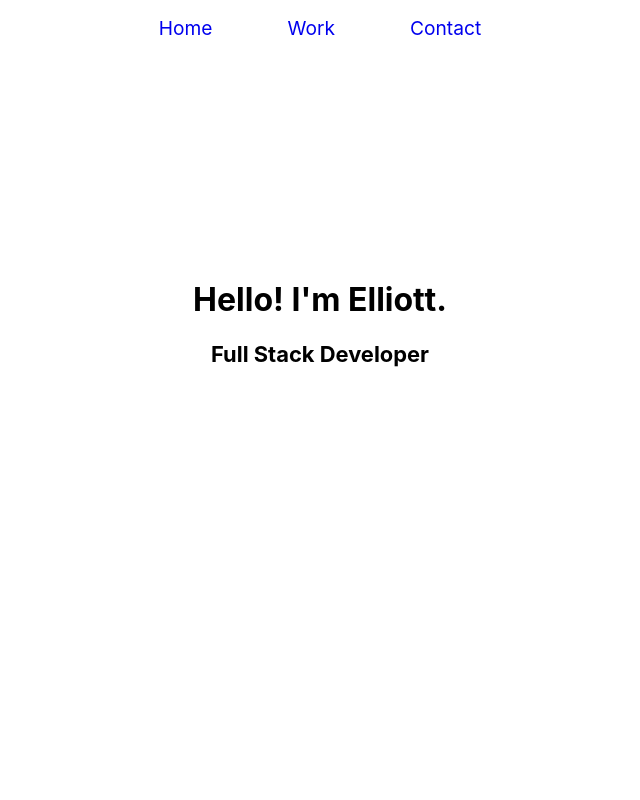
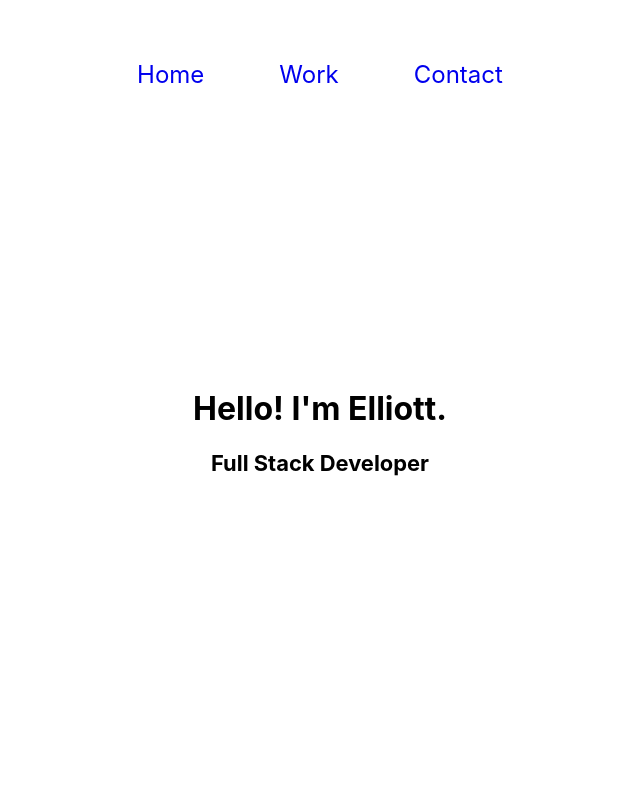
Before and after one commit to JonesElliott/My-Portfolio, a React (Create React App) app: page / in a window 1280 px wide. Shown: the top 800 px of the page, without its empty margins (320-960 px from the left). Built offline with nearby package versions, Linux system fonts and the light colour scheme.

Commit message:
Made navbar sticky to top

```diff
--- a/src/components/nav/navbar.css
+++ b/src/components/nav/navbar.css
@@ -1,3 +1,12 @@
+nav.sticky {
+    position: -webkit-sticky;
+    position: sticky;
+    top: 0;
+    /* background-color: yellow; */
+    padding: 40px;
+    font-size: 20px;
+}
+
 ul {
     padding-left: 75px;
 }
--- a/src/components/nav/navbar.js
+++ b/src/components/nav/navbar.js
@@ -3,7 +3,7 @@ import './navbar.css';
 
 function Navbar() {
     return (
-      <nav>
+      <nav className="sticky">
           <ul>
               <li><a href="#">Home</a></li>
               <li><a href="#">Work</a></li>
```
